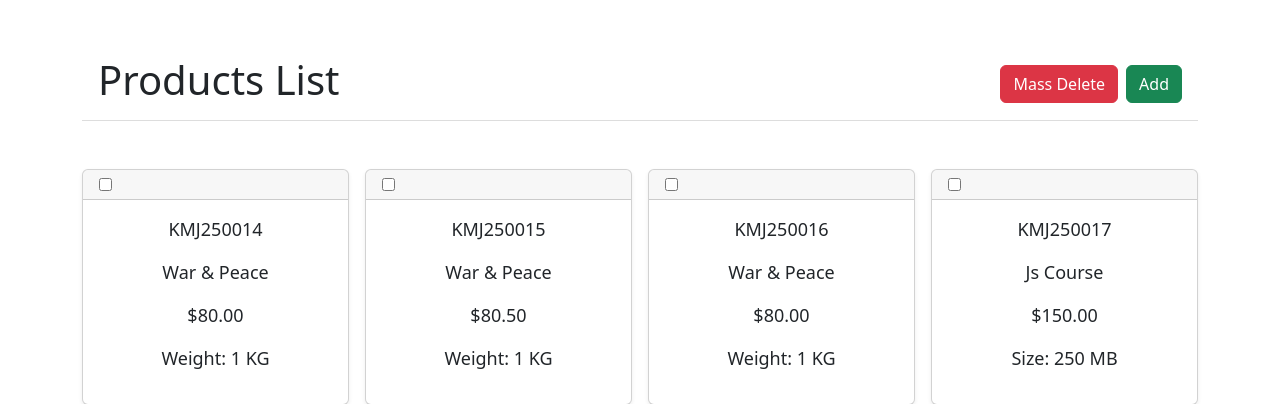
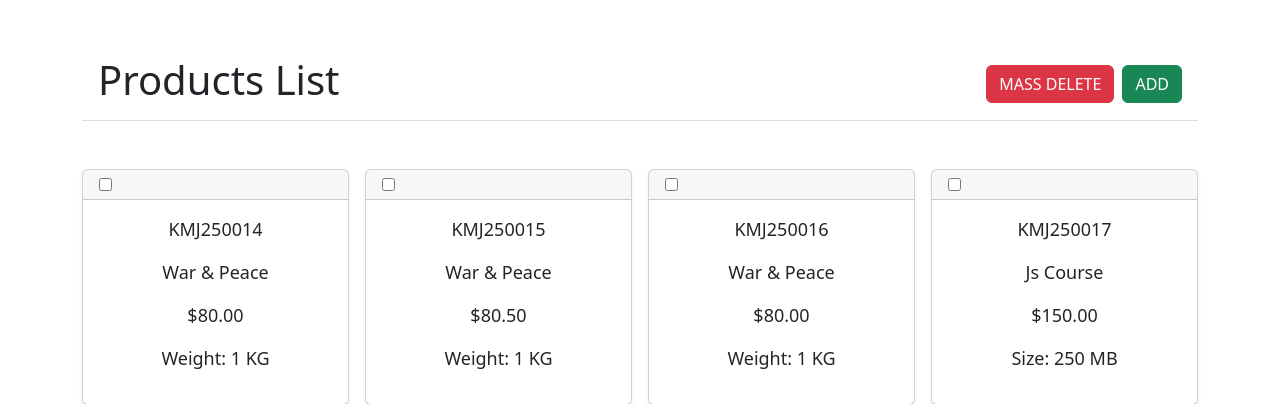
Before and after one commit to MahmoudElsherbeny/products-crud-with-ajax, a PHP site: page / in a window 1280 px wide. Shown: the top 404 px of the page. Run offline with PHP 8.4, Linux system fonts and the light colour scheme; data comes from the database, SQL or seed files in the repository.

Commit message:
fix autoTest failure

```diff
--- a/views/products/list.php
+++ b/views/products/list.php
@@ -9,10 +9,10 @@
                 <?php if(count($products) > 0) { ?>
                     <form id="DeleteProductsForm" action="/delete-products" method="post">
                         <input type="hidden" name="_token" value="<?php echo $_SESSION['delete_products_token'] ?>" />
-                        <button type="submit" class="btn btn-danger mx-2">Mass Delete</button>
+                        <button type="submit" class="btn btn-danger mx-2">MASS DELETE</button>
                     </form>
                 <?php } ?>
-                <a href="/add-product" class="btn btn-success">Add</a>
+                <a href="/add-product" class="btn btn-success">ADD</a>
             </div>
         </div>
     </section>
```
Also changed, not shown: 1 other file.
